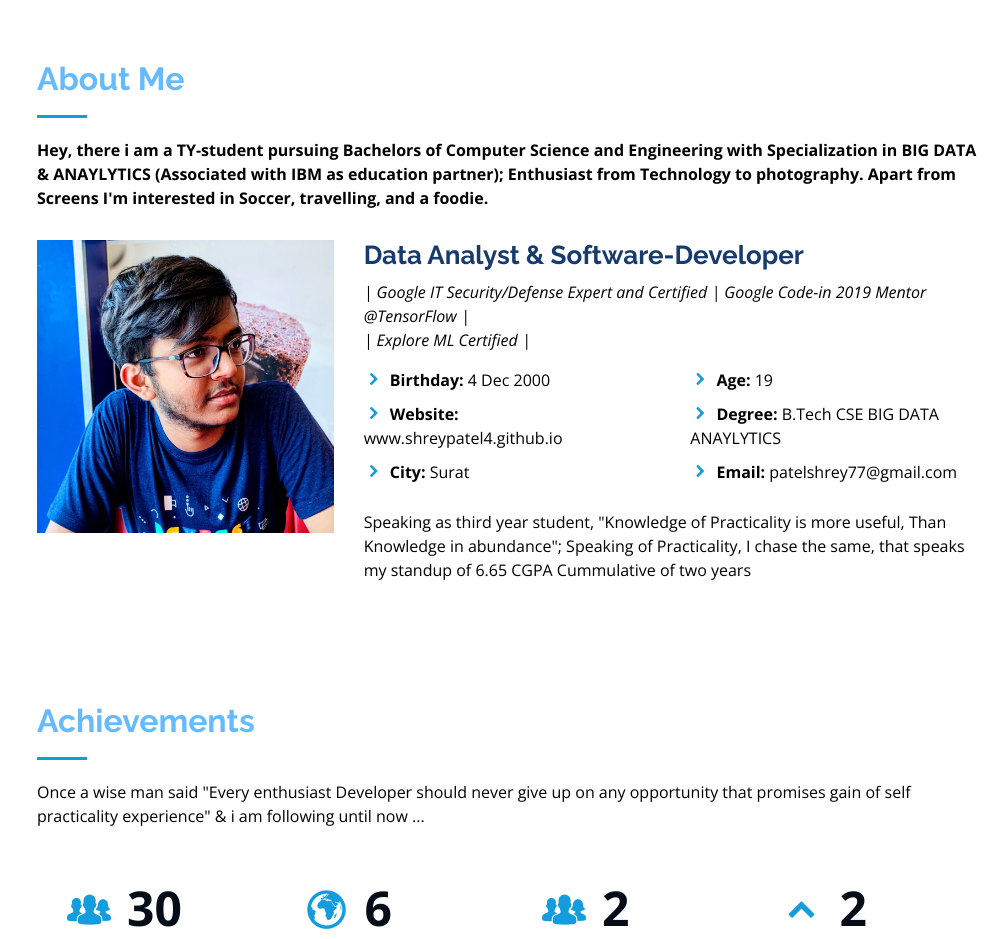
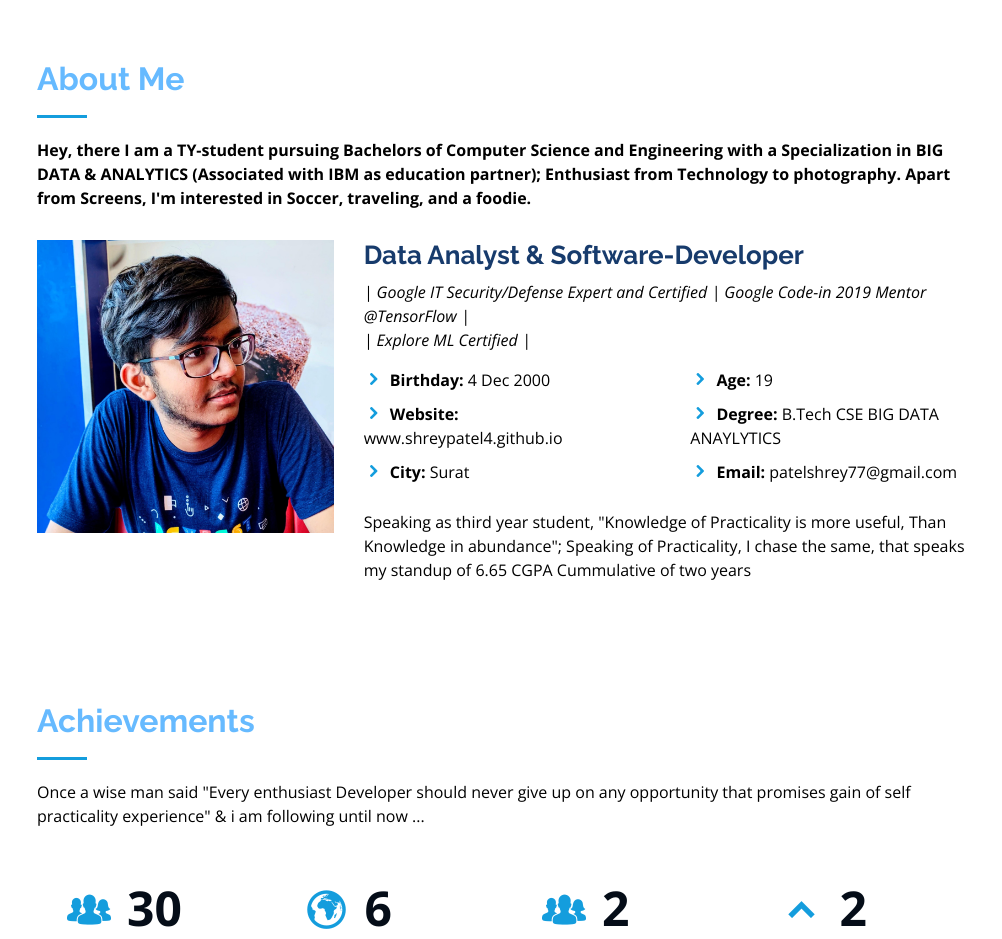
Before and after one commit to ShreyPatel4/ShreyPatel4.github.io, a plain HTML site: page index.html in a window 1280 px wide. Shown: the part 800-1739 px from the top of the page, without its empty margins (278-1280 px from the left). Drawn offline with nearby package versions, Linux system fonts and the light colour scheme.

Commit message:
grammer and spell check

```diff
--- a/index.html
+++ b/index.html
@@ -94,7 +94,7 @@
 
         <div class="section-title" >
           <h2>About Me</h2>
-          <p><b>Hey, there i am a TY-student pursuing Bachelors of Computer Science and Engineering with Specialization in BIG DATA & ANAYLYTICS (Associated with IBM as education partner); Enthusiast from Technology to photography. Apart from Screens I'm interested in  Soccer, travelling, and a foodie.</b></p>
+          <p><b>Hey, there I am a TY-student pursuing Bachelors of Computer Science and Engineering with a Specialization in BIG DATA & ANALYTICS (Associated with IBM as education partner); Enthusiast from Technology to photography. Apart from Screens, I'm interested in Soccer, traveling, and a foodie.</b></p>
         </div>
 
         <div class="row">
```
